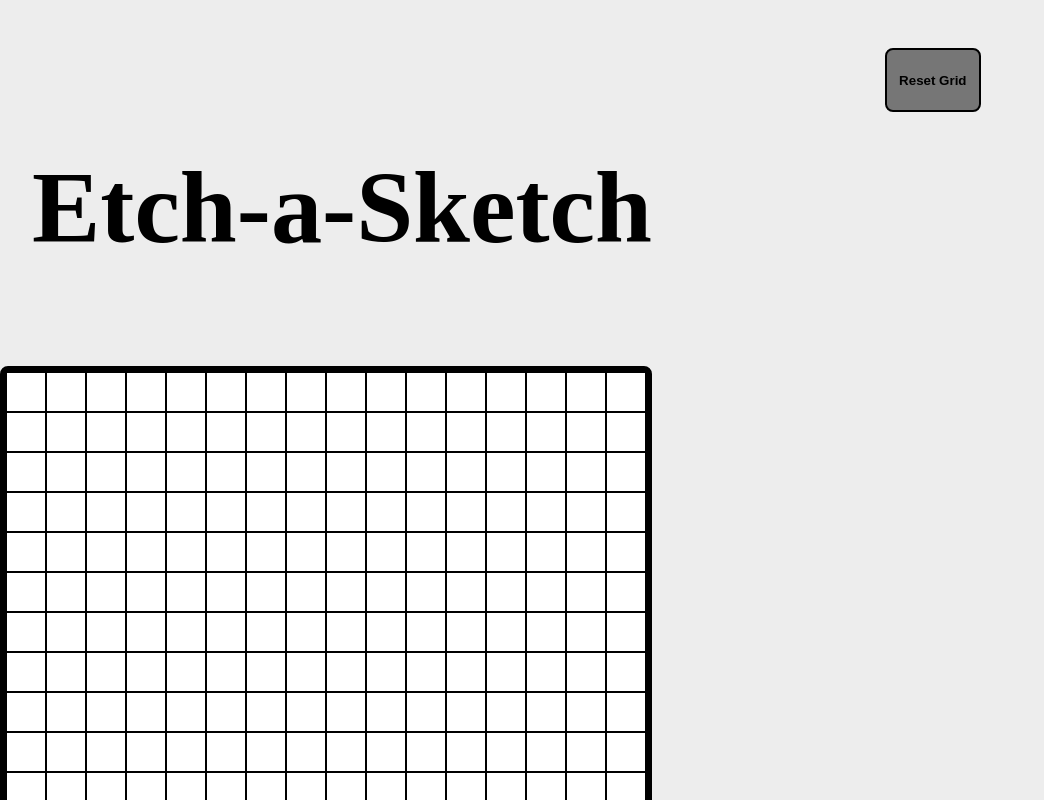
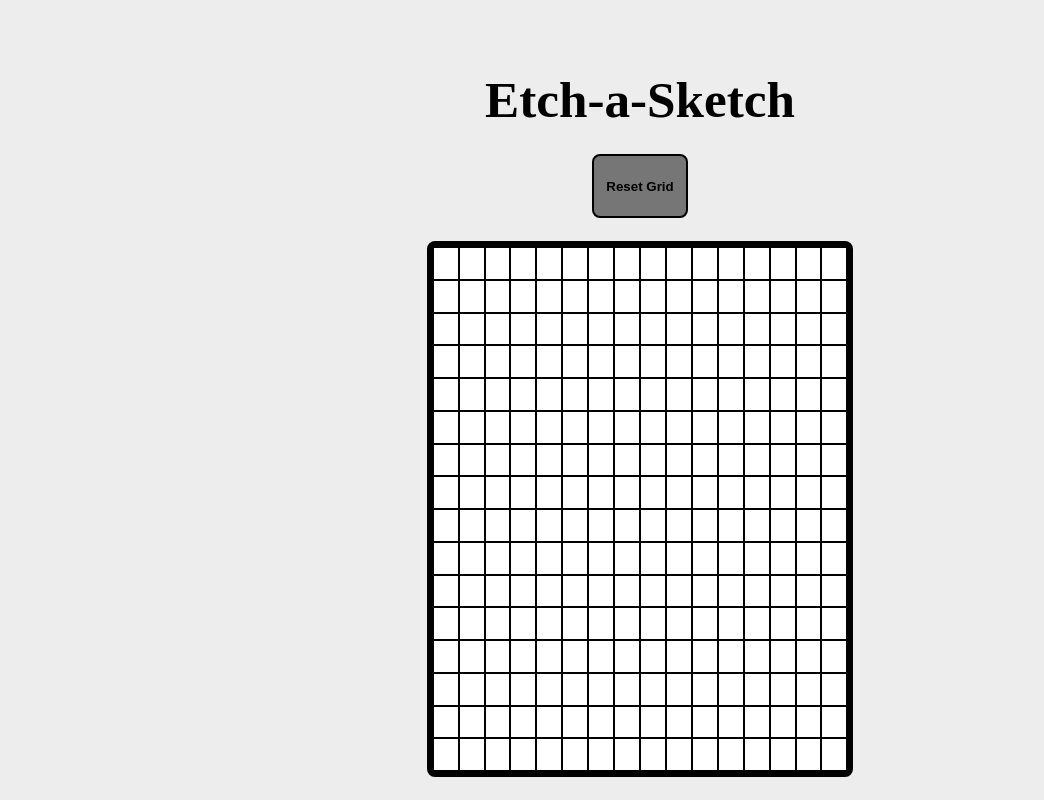
Before and after one commit to blaisepic/etch-a-sketch, a plain HTML site: page index.html in a window 1280 px wide. Shown: the whole page, without its empty margins (0-1044 px from the left). Drawn offline with Linux system fonts and the light colour scheme.

Commit message:
fixed positioning issues w/ grid

```diff
--- a/index.html
+++ b/index.html
@@ -2,12 +2,11 @@
 <html>
     <link rel="stylesheet" type="text/css" href="style.css">
     <script src="script.js" defer></script>
-    <header>
-        <h1>Etch-a-Sketch</h1>
-    </header>
+
     <body>
-        <div class="container-container">
-            <div class="container">
+        <div class="container">
+            <h1 class="header">Etch-a-Sketch</h1>
+            <div class="grid">
 
             </div>
         </div>
--- a/script.js
+++ b/script.js
@@ -1,4 +1,5 @@
 //element selectors
+let gridContainer = document.querySelector(`div[class="grid"]`);
 let container = document.querySelector(`div[class="container"]`);
 
 //create grid
@@ -10,7 +11,7 @@ function createGrid(size) {
             cell.addEventListener('mouseenter', () => cell.classList.add('hover'));
             row.appendChild(cell);
         }
-        container.appendChild(row);
+        gridContainer.appendChild(row);
     }
 }
 
@@ -30,6 +31,7 @@ cellsArr.forEach(cell => {
 let resetBTN = document.createElement("button");
 resetBTN.textContent = "Reset Grid";
 resetBTN.classList.add('button');
+container.appendChild(resetBTN);
 
 //add reset functionality and prompt when button is clicked
 resetBTN.onclick = resetGrid;
@@ -46,7 +48,7 @@ function userPrompt() {
     let input = "";
     let gridSize = 101;
     while(isNaN(gridSize) || gridSize > 100){
-        input = prompt("Please enter your desired grid size.", "40");
+        input = prompt("Enter desired number of rows and columns: ", "40");
         gridSize = parseInt(input);
     }
 
@@ -61,9 +63,6 @@ function userPrompt() {
     createGrid(gridSize);
 }
 
-//append resetBTN to container
-container.appendChild(resetBTN);
-
 //original grid creation
 // for(let i = 0; i < 16; i++){
 //     let row = document.createElement("row");
--- a/style.css
+++ b/style.css
@@ -6,23 +6,34 @@ html, body {
 	font: inherit;
 	vertical-align: baseline;
     background: #ededed;
+    min-height: 100%;
+}
+.container {
+    width: 100vw;
+    height: 100vh;
+    display: grid;
+    grid-template-columns: 3fr 3fr 3fr;
+    grid-template-rows: 2fr 1fr 8fr;
+    grid-template-areas:
+        ".. h .."
+        ".. re .."
+        ".. grid .."
+    ;
 }
 
-.container-container {
-    width: 100%;
-    margin: auto;
-}
+.grid {
+    grid-area: grid;
 
-.container {
-    position: fixed;
+    height: 90%;
     display: flex;
     flex-direction: column;
-    height: 40rem;
-    width: 40rem;
+    /*height: 10rem;
+    width: 10rem; */
     flex-wrap: wrap;
-    margin-top: auto;
     border: .4rem solid black;
     border-radius: .5rem;
+
+    align-self: center;
 }
 
 row {
@@ -43,23 +54,30 @@ cell {
 }
 
 .button {
-    position: fixed;
-    top: 3rem;
-    left: 55.3rem;
+    grid-area: re;
+
     font-weight: bold;
     height: 4rem;
     width: 6rem;
     background: rgba(0, 0, 0, .5);
     border: .15rem solid black;
     border-radius: .5rem;
+
+    align-self: flex-end;
+    justify-self: center;
 }
 
 .button:hover {
     transform: scale(1.1);
 }
 
-header {
-    margin-top: 3rem;
-    padding: 2rem;
+.header {
+    grid-area: h;
+
+    margin: 1rem 0;
+    padding: 0;
     font-size: 3.2rem;
+
+    align-self: flex-end;
+    justify-self: center;
   }
```
